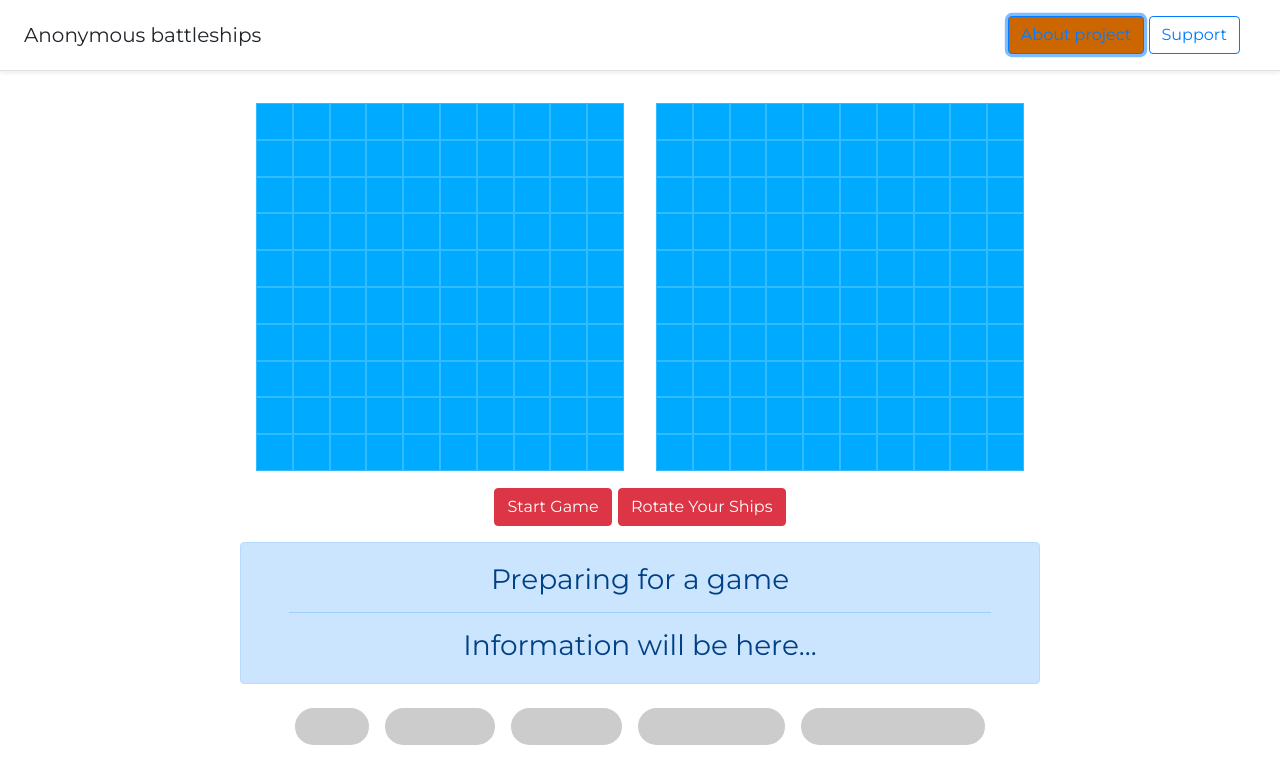
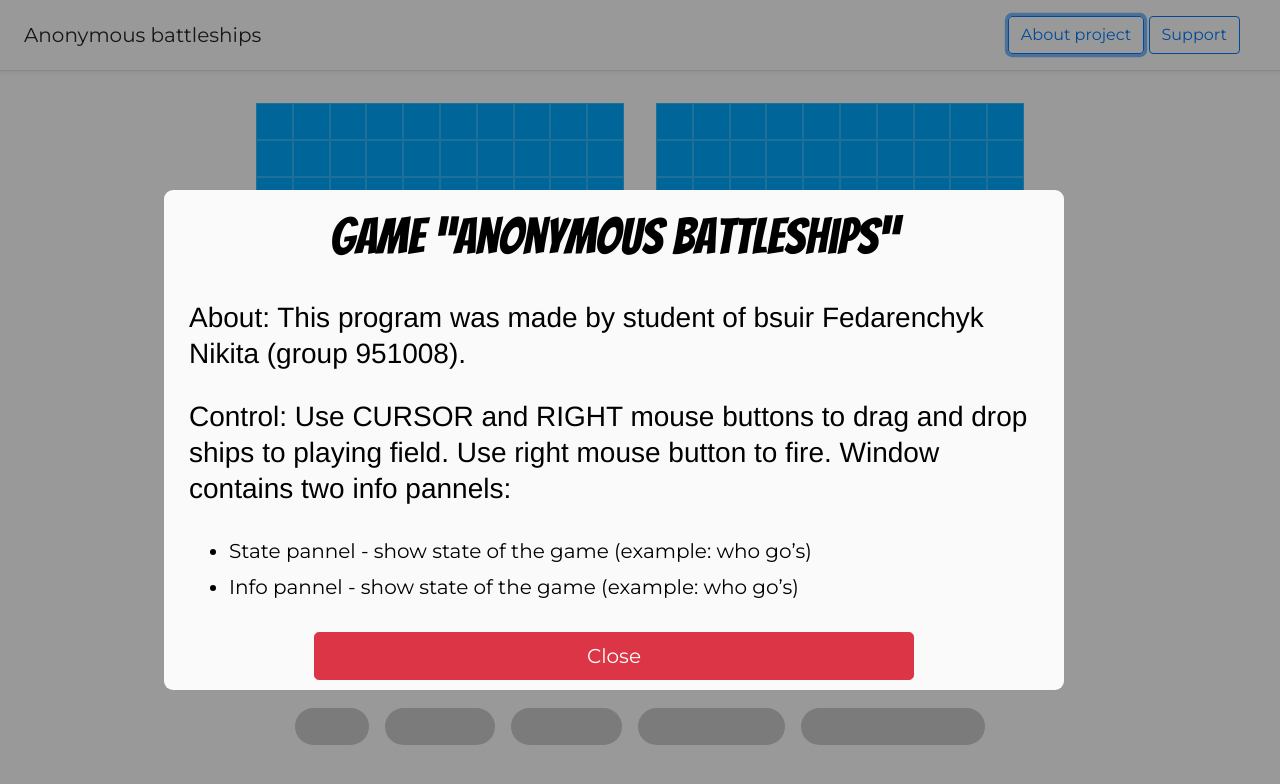
Before and after one commit to Fedarenchyk-16/Battleships, a website: page public/singleplayer.html in a window 1280 px wide. Both pictures are taken after a click on the link "About project". Drawn offline with nearby package versions, Linux system fonts and the light colour scheme.

Commit message:
feat: add popup to singleplayer mode

```diff
--- a/public/app.js
+++ b/public/app.js
@@ -713,6 +713,19 @@ document.addEventListener('DOMContentLoaded', () => {
   let cpuBattleshipCount = 0
   let cpuCarrierCount = 0
 
+  document.getElementById('about').addEventListener('click', event => {
+    document.getElementById('popup').style = 'display: block;';
+  })
+
+  document.getElementById('close').addEventListener('click', event => {
+    document.getElementById('popup').style = 'display: none;';
+  })
+
+  window.onclick = e => {
+    if (e.target == popup) {
+      popup.style = 'display: none;';
+    }
+  }
 
   function enemyGo(square) {
     if (gameMode === 'singlePlayer') square = Math.floor(Math.random() * userSquares.length)
--- a/public/singleplayer.html
+++ b/public/singleplayer.html
@@ -16,7 +16,7 @@
     <div class="d-flex flex-column flex-md-row align-items-center p-3 px-md-4 mb-3 bg-white border-bottom shadow-sm">
         <h5 class="my-0 mr-md-auto font-weight-normal">Anonymous battleships</h5>
         <nav class="my-2 my-md-0 mr-md-3">
-        <a class="btn btn-outline-primary" href="#">About project</a>
+            <a class="btn btn-outline-primary" href="#" id="about">About project</a>
             <a class="btn btn-outline-primary" href="#">Support</a>
             <!--        <a class="p-2 text-dark" href="#">About project</a>-->
             <!--        <a class="p-2 text-dark" href="#">Enterprise</a>-->
@@ -51,6 +51,34 @@
             <div class="ship carrier-container" draggable="true"><div id="carrier-0"></div><div id="carrier-1"></div><div id="carrier-2"></div><div id="carrier-3"></div><div id="carrier-4"></div></div>
         </div>
     </div>
+    <div class="popup" id="popup">
+        <div class="popup__content">
+<!--            <button type="button" class="close">-->
+<!--                <img src="../../assets/images/Vector.svg">-->
+<!--            </button>-->
+            <div class="modal__window">
+<!--                <div class="popup__content__about">-->
+                    <div class="popup__title" id="popup__title">
+                        Game “Anonymous Battleships”
+                    </div>
+                    <div class="popup__subtitle" id="popup__subtitle">
+                        About: This program was made by student of bsuir Fedarenchyk Nikita (group 951008).
+                    </div>
+                    <div class="popup__additional__info" id="popup__additional__info">
+                        Control: Use CURSOR and RIGHT mouse buttons to drag and drop ships to playing field. Use right mouse button to fire.
+
+                        Window contains two info pannels:
+                    </div>
+                    <ul class="popup__list">
+                        <li>State pannel - show state of the game (example: who go’s)</li>
+
+                        <li>Info pannel - show state of the game (example: who go’s)</li>
+                    </ul>
+                    <button class="btn btn-danger btn-lg" id="close" style="width: 600px; margin: 10px auto;">Close</button>
+                </div>
+            </div>
+<!--        </div>-->
+    </div>
 </div>
 <script src="app.js" charset="utf-8"></script>
 </body>
--- a/public/style.css
+++ b/public/style.css
@@ -52,21 +52,21 @@ body {
 }
 
 
-.btn {
-  font-size: inherit;
-  background-color: hsl(30, 100%, 50%);
-  padding: .5em 1em;
-  outline: none;
-  border: none;
-  text-decoration: none;
-  cursor: pointer;
-  border-radius: .2em;
-  color: #333;
-}
+/*.btn {*/
+/*  font-size: inherit;*/
+/*  background-color: hsl(30, 100%, 50%);*/
+/*  padding: .5em 1em;*/
+/*  outline: none;*/
+/*  border: none;*/
+/*  text-decoration: none;*/
+/*  cursor: pointer;*/
+/*  border-radius: .2em;*/
+/*  color: #333;*/
+/*}*/
 
-.btn:hover, .btn:focus {
-  background-color: hsl(30, 100%, 40%);
-}
+/*.btn:hover, .btn:focus {*/
+/*  background-color: hsl(30, 100%, 40%);*/
+/*}*/
 
 .splash-btn {
   font-size: 2rem;
@@ -362,3 +362,190 @@ body {
   opacity: 1;
   text-decoration: none;
 }
+
+
+
+
+.popup{
+  display: none;
+  position: fixed;
+  z-index: 1;
+  left: 0;
+  top: 0;
+  width: 100%;
+  height: 100%;
+  overflow: auto;
+  background-color: rgb(0,0,0);
+  background-color: rgba(0,0,0,0.4);
+}
+
+.close{
+  position: absolute;
+  width: 52px;
+  height: 52px;
+  left: 890px;
+  top: 0px;
+
+  border: 2px solid #F1CDB3;
+  box-sizing: border-box;
+  border-radius: 100px;
+  background:transparent;
+}
+
+.close:hover,
+.close:focus{
+  color: black;
+  text-decoration: none;
+  cursor: pointer;
+}
+
+.popup__content{
+  position: relative;
+  margin: auto;
+  margin-top: 188px;
+  width: 952px;
+  height: 552px;
+  animation-name: animatetop;
+  animation-fill-mode: forwards;
+  animation-duration: 0.4s;
+}
+
+.modal__window{
+  display: flex;
+  flex-direction: column;
+
+  justify-content: space-between;
+
+  position: absolute;
+  width: 900px;
+  height: 500px;
+  left: 0px;
+  top: 52px;
+
+  background: #FAFAFA;;
+  border-radius: 9px;
+}
+
+.image__popup{
+  width: 500px;
+  height: 500px;
+
+  border-radius: 9px 0px 0px 9px;
+}
+
+.popup__content__about{
+  display: flex;
+  flex-direction: column;
+
+  width: 351px;
+  height: 362px;
+
+  text-align: start;
+
+  margin-top: 50px;
+  margin-right: 20px;
+}
+
+.popup__title{
+  font-family: Bangers;
+  font-style: normal;
+  font-weight: normal;
+  font-size: 50px;
+  line-height: 53px;
+
+  color: #000000;
+
+  margin: 20px auto;
+}
+
+.popup__subtitle{
+  width: 850px;
+
+  font-family: Helvetica Neue;
+  font-style: normal;
+  font-weight: normal;
+  font-size: 28px;
+  line-height: 36px;
+
+  color: #000000;
+
+  margin: 10px auto;
+}
+
+.popup__additional__info{
+  width: 850px;
+
+  font-family: Helvetica Neue;
+  font-style: normal;
+  font-weight: normal;
+  font-size: 28px;
+  line-height: 36px;
+
+  color: #000000;
+
+  margin: 10px auto;
+}
+
+.popup__list{
+  display: flex;
+  flex-direction: column;
+
+  justify-content: space-between;
+
+  width: 850px;
+
+  font-family: Helvetica Neue;
+  font-style: normal;
+  font-weight: normal;
+  font-size: 20px;
+  line-height: 36px;
+
+  color: #000000;
+
+  margin: 10px auto;
+}
+
+.popup__list__item{
+  background: url("../../assets/images/dot.svg") 0 50% no-repeat;
+  list-style-type: none;
+  padding-left: 10px;
+
+  font-family: Georgia;
+  font-style: normal;
+  font-weight: bold;
+  font-size: 15px;
+  line-height: 110%;
+
+  letter-spacing: 0.06em;
+
+  color: #000000;
+
+  white-space: nowrap;
+}
+
+.popup__list__item__notbold{
+  display: inline-block;
+  font-family: Georgia;
+  font-style: normal;
+  font-weight: normal;
+  font-size: 15px;
+  line-height: 110%;
+
+  letter-spacing: 0.06em;
+
+  margin-left: -10px;
+
+  color: #000000;
+}
+
+
+@keyframes animatetop {
+  from{
+    top: -300px;
+    opacity: 0;
+  }
+  to{
+    top: -50px;
+    opacity: 1;
+  }
+}
```
Lines whose indentation alone changed are shown as unchanged.
